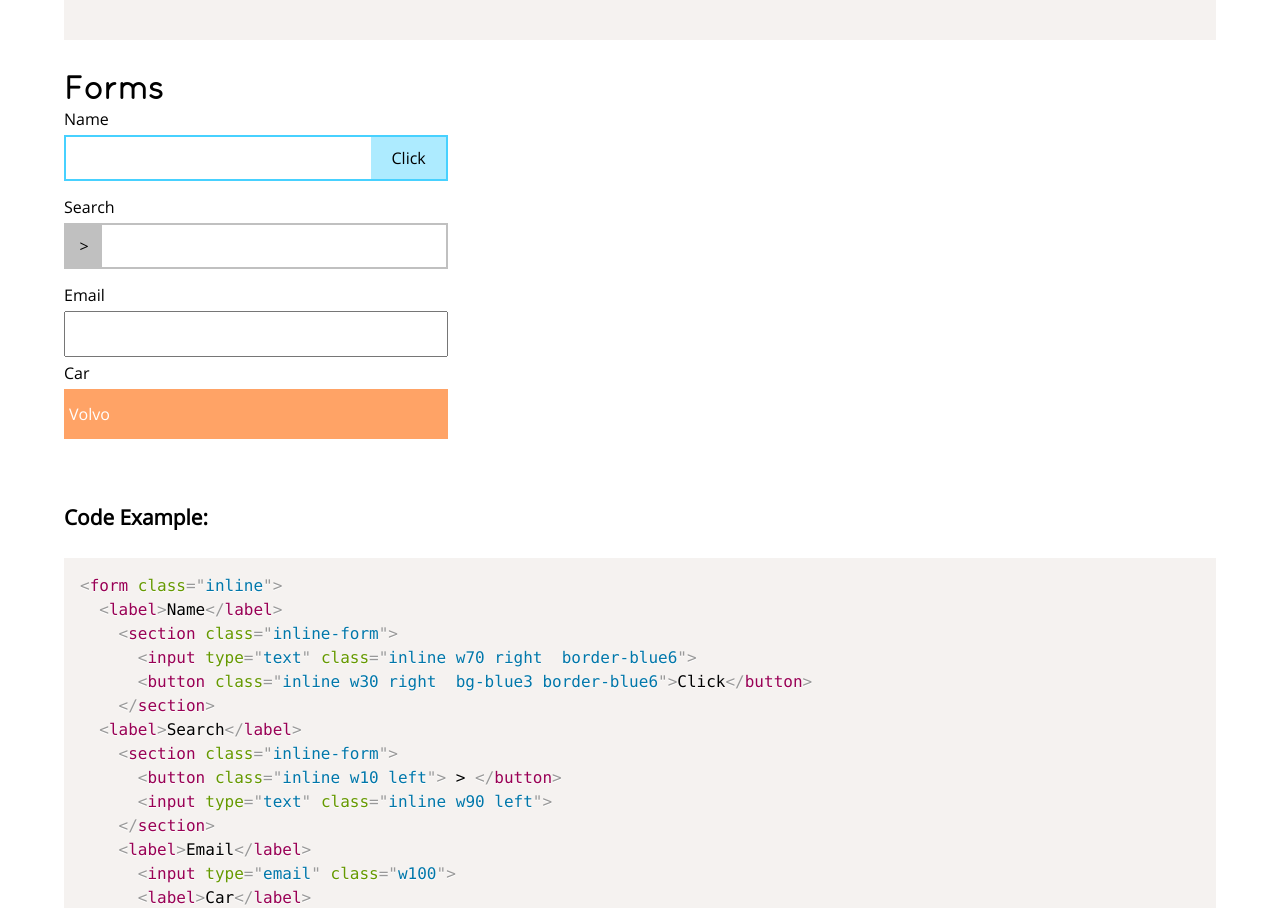
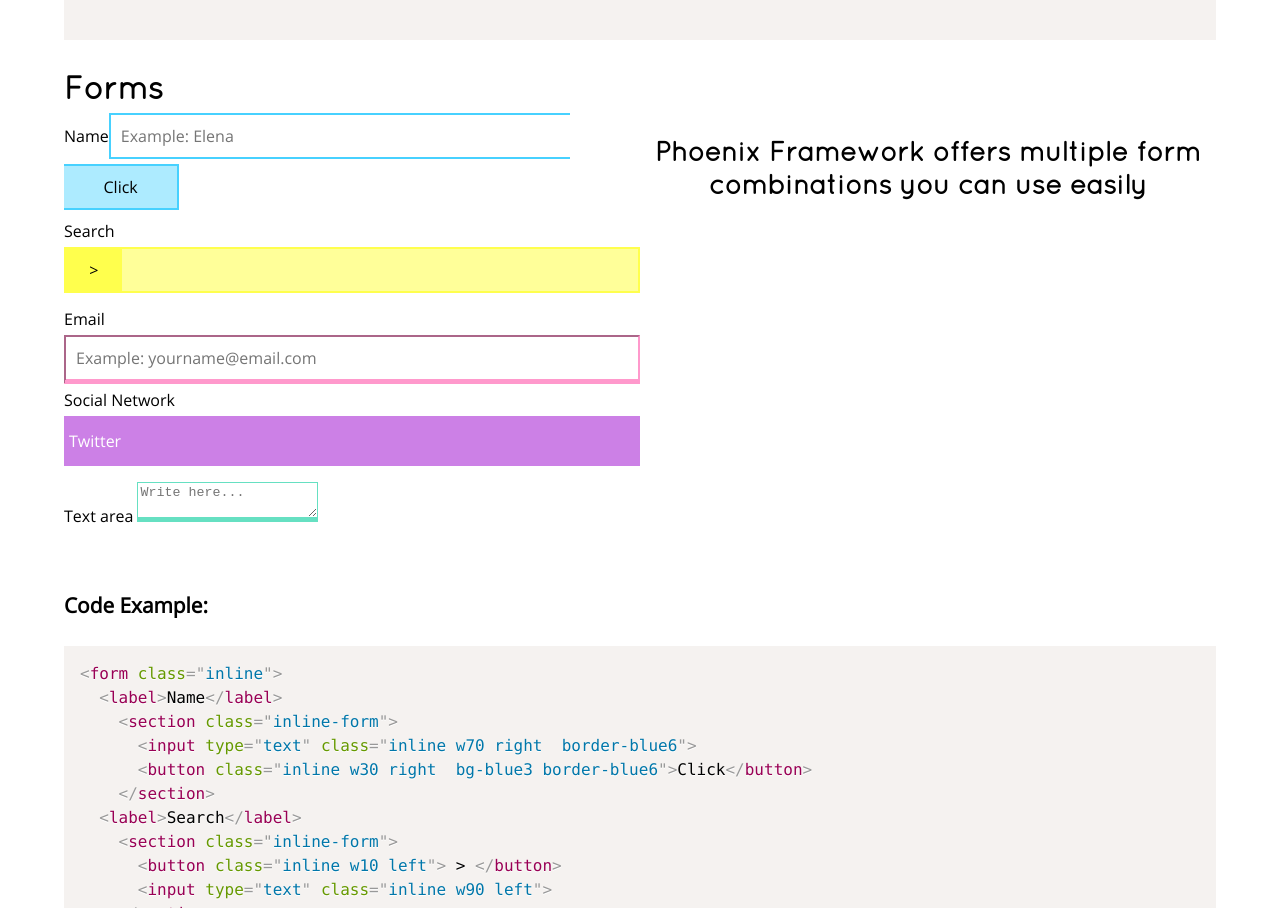
Before and after one commit to elenatorro/phoenix-toolkit, a website: page index.html in a window 1280 px wide. Shown: the part 6999-7907 px from the top of the page. Drawn offline with Linux system fonts and the light colour scheme.

Commit message:
textarea added, new form style added

```diff
--- a/index.html
+++ b/index.html
@@ -429,28 +429,35 @@
 
     <section class="grid group separate">
     <h2>Forms</h2>
-      <div class="col two col-form">
+      <div class="col three col-form">
         <form class="inline">
-        <label>Name</label>
           <section class="inline-form">
-            <input type="text" class="inline w80 right  border-blue6">
+            <label class="label inline w20">Name</label>
+            <input type="text" class="inline w80 right border-blue6" placeholder="Example: Elena">
             <button class="inline w20 right bg-blue3 border-blue6">Click</button>
           </section>
         <label>Search</label>
           <section class="inline-form">
-            <button class="inline w10 left"> ></button>
-            <input type="text" class="inline w90 left">
+            <button class="inline w10 left border-yellow4 bg-yellow4"> ></button>
+            <input type="text" class="inline w90 left border-yellow4 bg-yellow2">
           </section>
           <label>Email</label>
-          <input type="email" class="w100">
-          <label>Car</label>
-          <select class="bg-orange3">
-            <option value="volvo">Volvo</option>
-            <option value="saab">Saab</option>
-            <option value="mercedes">Mercedes</option>
-            <option value="audi">Audi</option>
+          <input type="email" class="b-bottom border-pink2 w100" placeholder="Example: yourname@email.com">
+          <label>Social Network</label>
+          <select class="bg-purple3">
+            <option value="twitter">Twitter</option>
+            <option value="facebook">Facebook</option>
+            <option value="linkedin">LinkedIn</option>
+            <option value="github">GitHub</option>
           </select>
         </form>
+        <form class="inline">
+        <label>Text area</label>
+        <textarea class="w100 b-bottom border-sea3" placeholder="Write here..."></textarea>
+        </form>
+      </div>
+      <div class="col three">
+          <h3 class="text-center">Phoenix Framework offers multiple form combinations you can use easily</h3>
       </div>
     </section>
     <section class="grid group separate">
```
